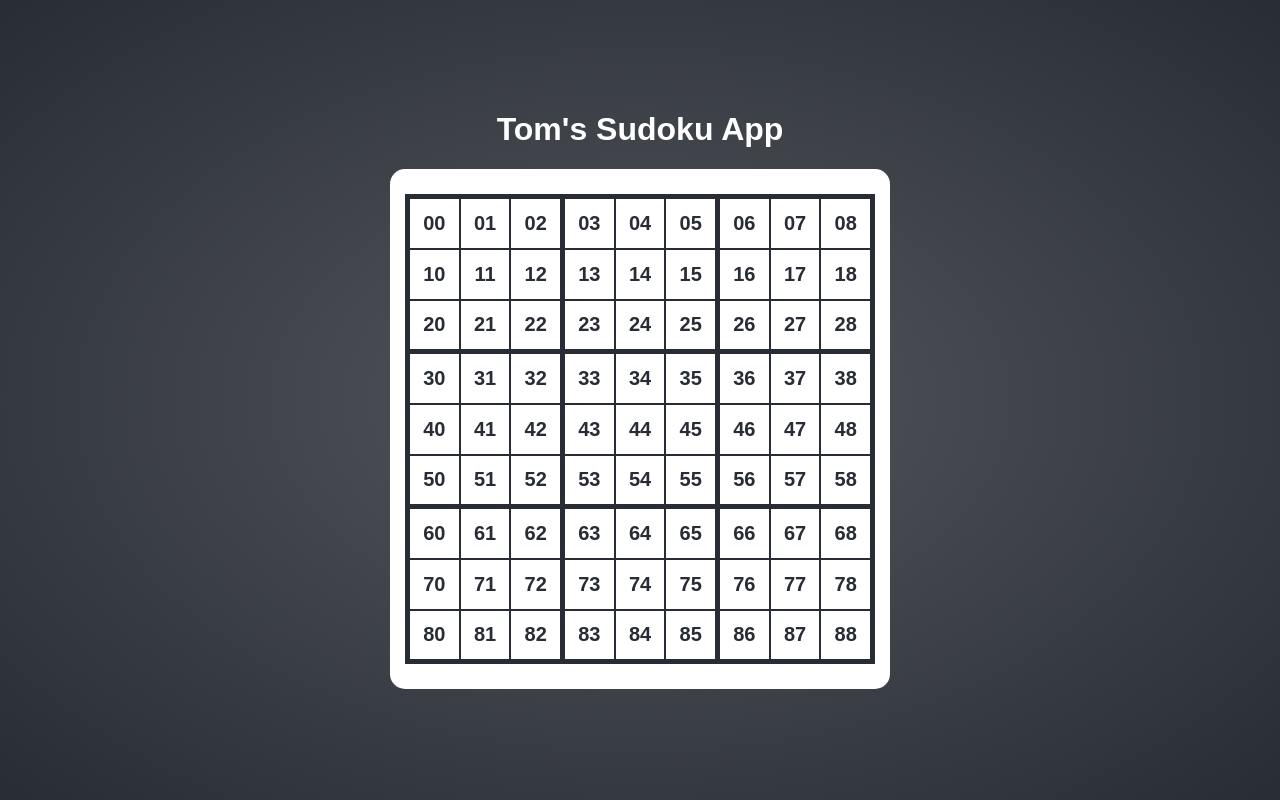
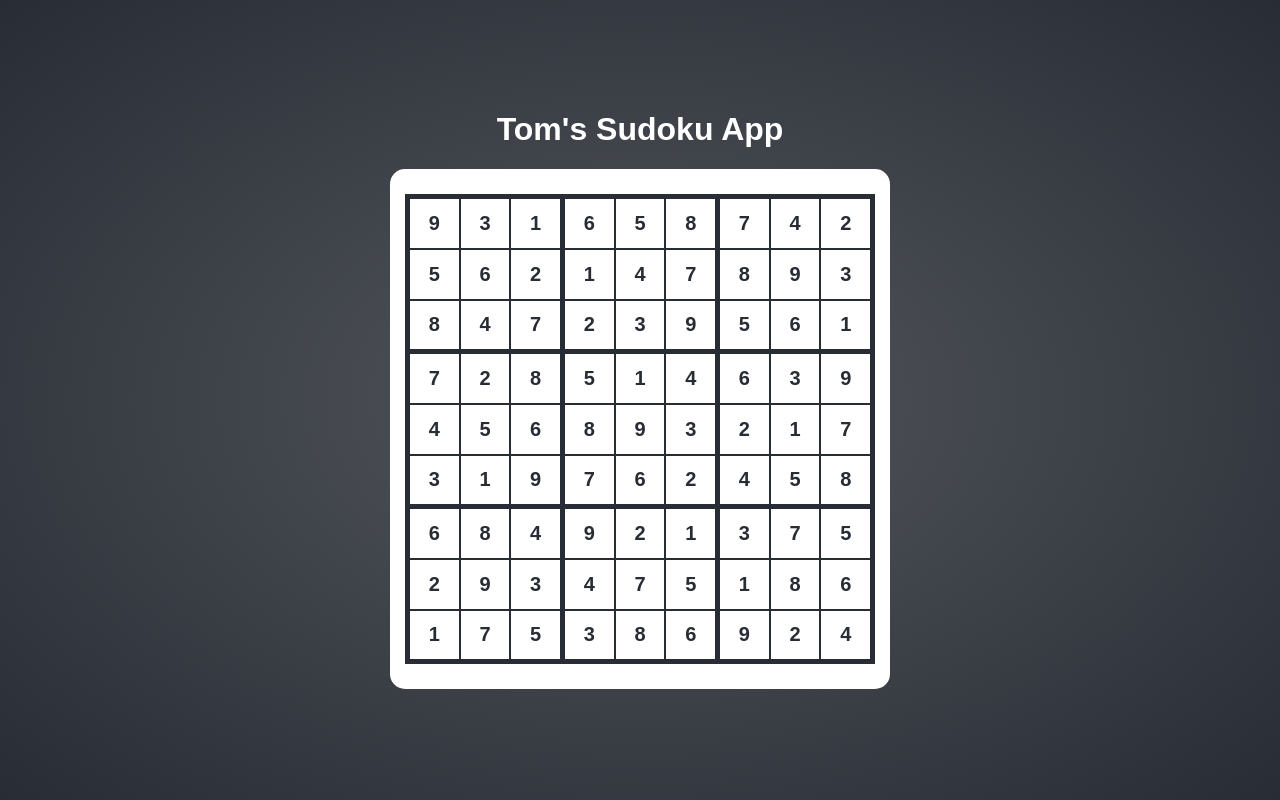
Before and after one commit to TomFrampton/Sudoku, a React (Create React App) app: page / in a window 1280 px wide. Built offline with nearby package versions, Linux system fonts and the light colour scheme.

Commit message:
Adding mapping of Redux state to Sudoku grid to display grid values

```diff
--- a/src/components/block.tsx
+++ b/src/components/block.tsx
@@ -1,14 +1,27 @@
 import { FC } from 'react';
+import { useSelector } from 'react-redux';
+
 import styled, { css } from 'styled-components';
 
+import { IReducerState } from 'reducers';
+import { N, INDEX } from 'typings/numbers';
+
 interface IProps {
-    rowIndex: number;
-    colIndex: number;
+    rowIndex: INDEX;
+    colIndex: INDEX;
+}
+
+interface IState {
+    value: N;
 }
 
 export const Block: FC<IProps> = ({ rowIndex, colIndex }) => {
+    const state = useSelector<IReducerState, IState>(({ grid }) => ({
+        value: grid ? grid.getValue(rowIndex, colIndex) : 0
+    }));
+
     return (
-        <Container data-cy={`grid-block-${rowIndex}-${colIndex}`}>{rowIndex}{colIndex}</Container>
+        <Container data-cy={`grid-block-${rowIndex}-${colIndex}`}>{(state && state.value) || ''}</Container>
     );
 }
 
--- a/src/components/grid.tsx
+++ b/src/components/grid.tsx
@@ -5,6 +5,7 @@ import { AnyAction, Dispatch } from 'redux';
 import styled, { css } from 'styled-components';
 
 import { createGrid } from 'reducers';
+import { INDEX } from 'typings/numbers';
 
 import { Block } from './block';
 
@@ -24,7 +25,7 @@ export const Grid: FC = () => {
                     <Row data-cy="grid-row">
                         {Children.toArray(
                             [...Array(9)].map((_, colIndex) => (
-                                <Block rowIndex={rowIndex} colIndex={colIndex}/>
+                                <Block rowIndex={rowIndex as INDEX} colIndex={colIndex as INDEX}/>
                             ))
                         )}
                     </Row>
--- a/src/reducers/interfaces.ts
+++ b/src/reducers/interfaces.ts
@@ -1,5 +1,5 @@
 import { Grid } from "models";
 
-export interface IState {
+export interface IReducerState {
     grid?: Grid
 }
--- a/src/reducers/reducer.ts
+++ b/src/reducers/reducer.ts
@@ -1,12 +1,12 @@
 import { AnyAction } from 'redux';
 
 import { createFullGrid } from 'utils';
-import { IState } from './interfaces';
+import { IReducerState } from './interfaces';
 import * as types from './types';
 
-const initialState: IState = {};
+const initialState: IReducerState = {};
 
-export function reducer(state = initialState, action: AnyAction): IState {
+export function reducer(state = initialState, action: AnyAction): IReducerState {
     switch (action.type) {
         case types.CREATE_GRID:
             return { ...state, grid: createFullGrid() }
```
